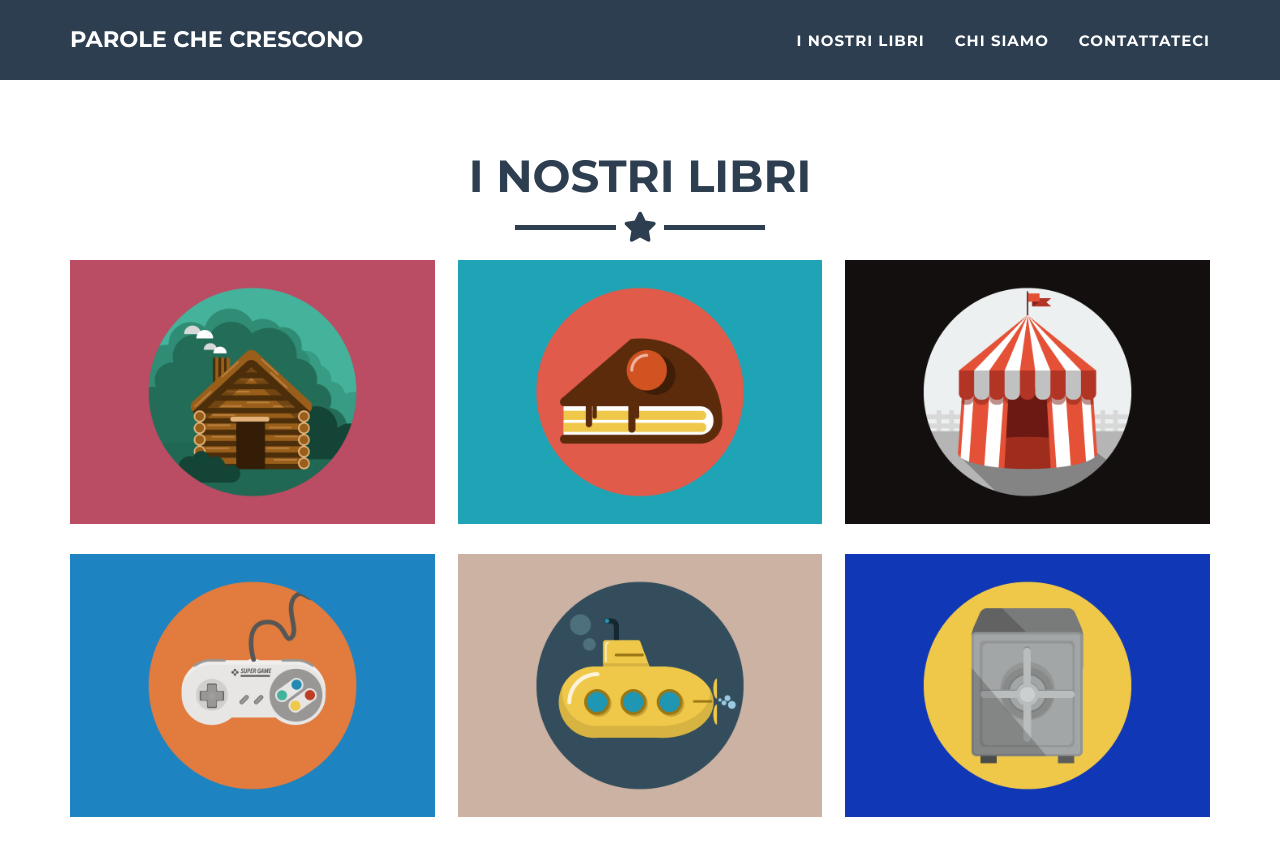
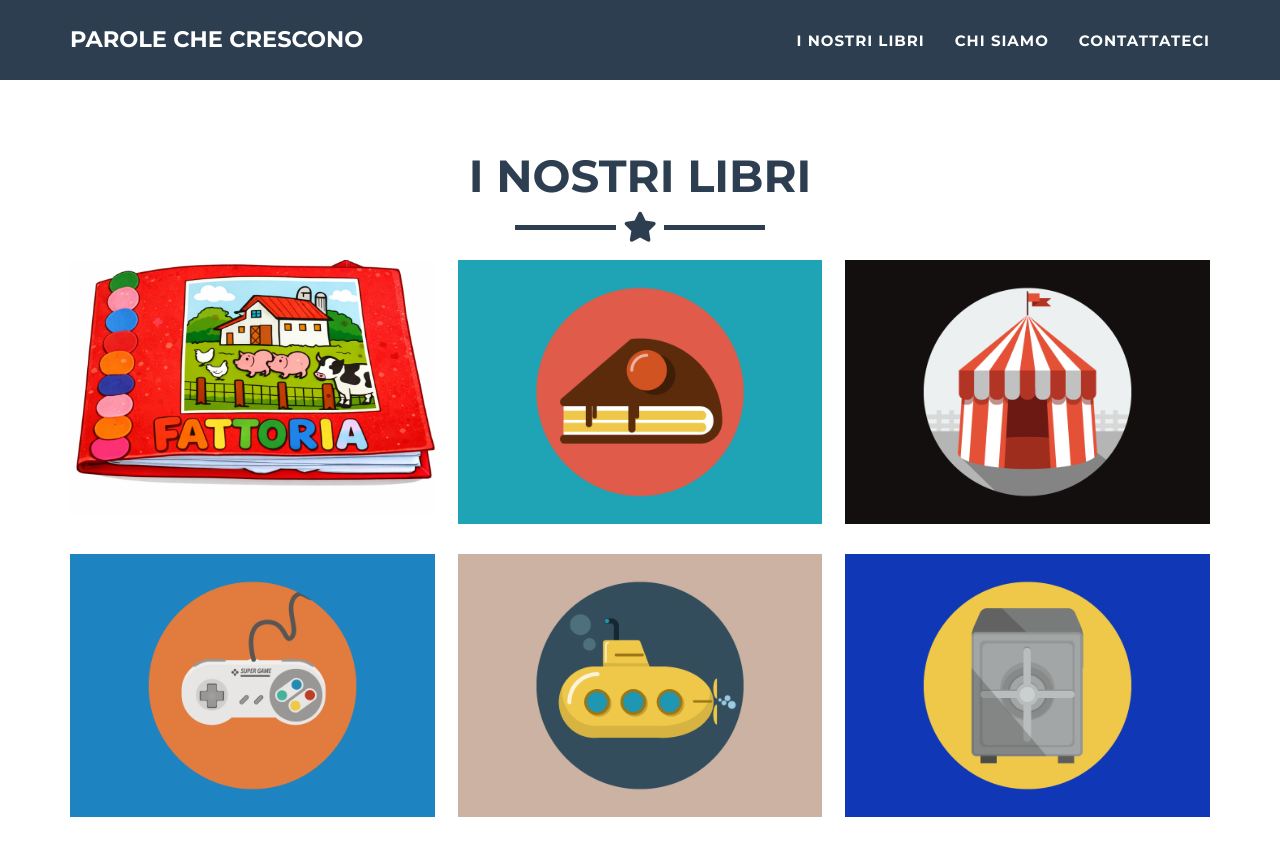
Before and after one commit to anna-madonna/Parole-che-crescono, a Jekyll site: the page built from _posts/2014-07-18-project-1.markdown, in a window 1280 px wide and 900 px high, scrolled down 2240 px. Shown: the top 856 px of the window. Built offline with Jekyll 4.4.1, drawn with Linux system fonts in a browser that asks for light colours.

Commit message:
foto fattoria

```diff
--- a/_posts/2014-07-18-project-1.markdown
+++ b/_posts/2014-07-18-project-1.markdown
@@ -2,7 +2,7 @@
 layout: default
 modal-id: 1
 date: 2014-07-18
-img: cabin.png
+img: fattoria.png
 alt: image-alt
 project-date: April 2014
 client: Start Bootstrap
```
Also changed, not shown: img/portfolio/fattoria.png (added).
